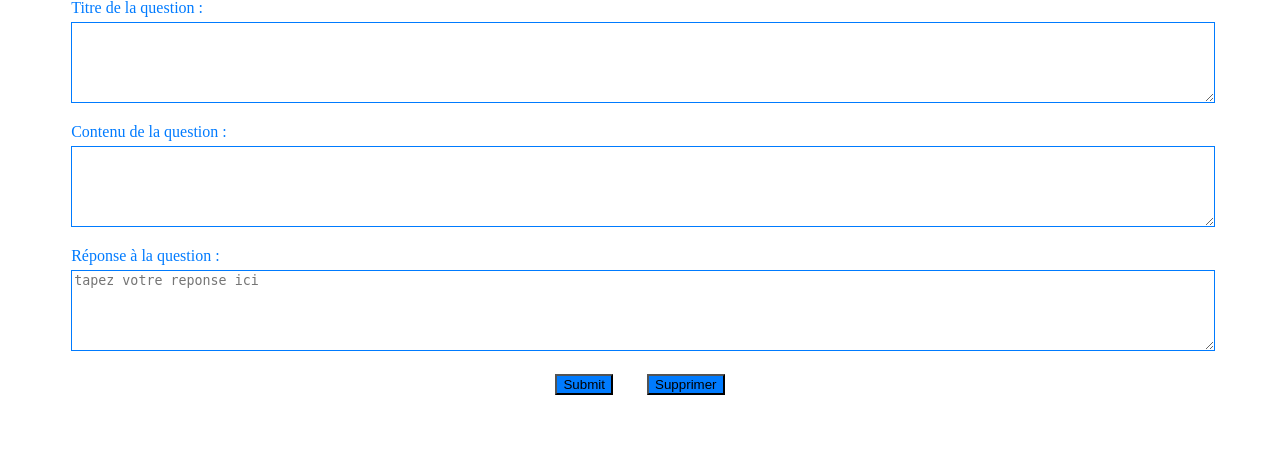
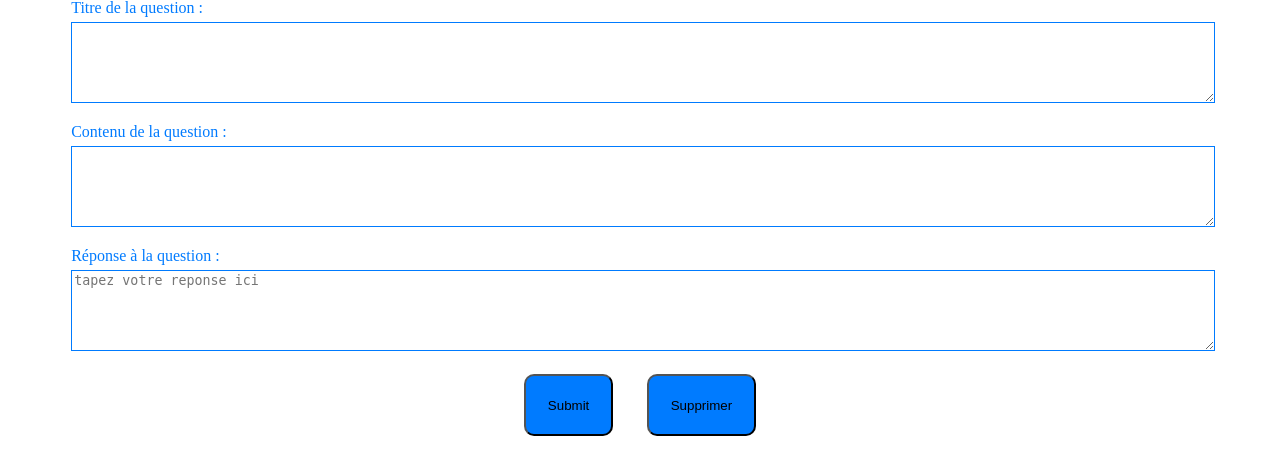
Before and after one commit to RosineSoro/Projet_Info633_FAQ, a PHP site: page /modif.php?id_question=1 in a window 1280 px wide. Shown: the part 164-639 px from the top of the page. Run offline with PHP 8.4, Linux system fonts and the light colour scheme; data that the repository does not hold is empty.

Commit message:
[FEAUTURES] table log_rep

```diff
--- a/Pages/modif.css
+++ b/Pages/modif.css
@@ -9,16 +9,23 @@
 
 button{
     background: #007BFF;
+    border-radius: 10px;
+    padding: 1.9%;
+}
+button:hover {
+    background-color: #2600ff;
 }
 .form-label{
     color: #007BFF;
 }
 .btn{
     margin-right: 3%;
+    border-radius: 10px;
 }
 .bouton{
     margin-top: 2%;
     text-align: center;
+    border-radius: 55px;
 }
 .bouton + button {
     margin-right: 5%;
--- a/Pages/modif.php
+++ b/Pages/modif.php
@@ -38,7 +38,7 @@
 
 
     $id_Question=$_GET['id_question'];
-
+    $id_compte=3;
     $sql="select * from question where id_question =".$id_Question;
     $result=  mysqli_query($conn, $sql);
     $ligne = mysqli_fetch_assoc($result);
@@ -75,7 +75,7 @@
 if (isset($_POST['valider'])){
     $sql1="update question set titre =\"".$_POST['titre']. "\",contenu=\"".$_POST['question']."\", verif=1 where id_question = ".$id_Question;
     $sql2="update reponse set contenu_rep=\"".$_POST['reponse']."\" where id_question=".$id_Question;
-
+    $sql3="INSERT INTO log_rep (id_compte, id_question, date_rep) VALUES ('$id_compte', '$id_Question', NOW())";
 
     $result1 = mysqli_query($conn, $sql1);
     if (!$result1) {
@@ -83,6 +83,10 @@ if (isset($_POST['valider'])){
     }
 
     $result2=mysqli_query($conn, $sql2);
+    if (!$result2) {
+        die('Erreur SQL : ' . mysqli_error($conn));
+    }
+    $result3=mysqli_query($conn, $sql3);
     if (!$result2) {
         die('Erreur SQL : ' . mysqli_error($conn));
     }
```
